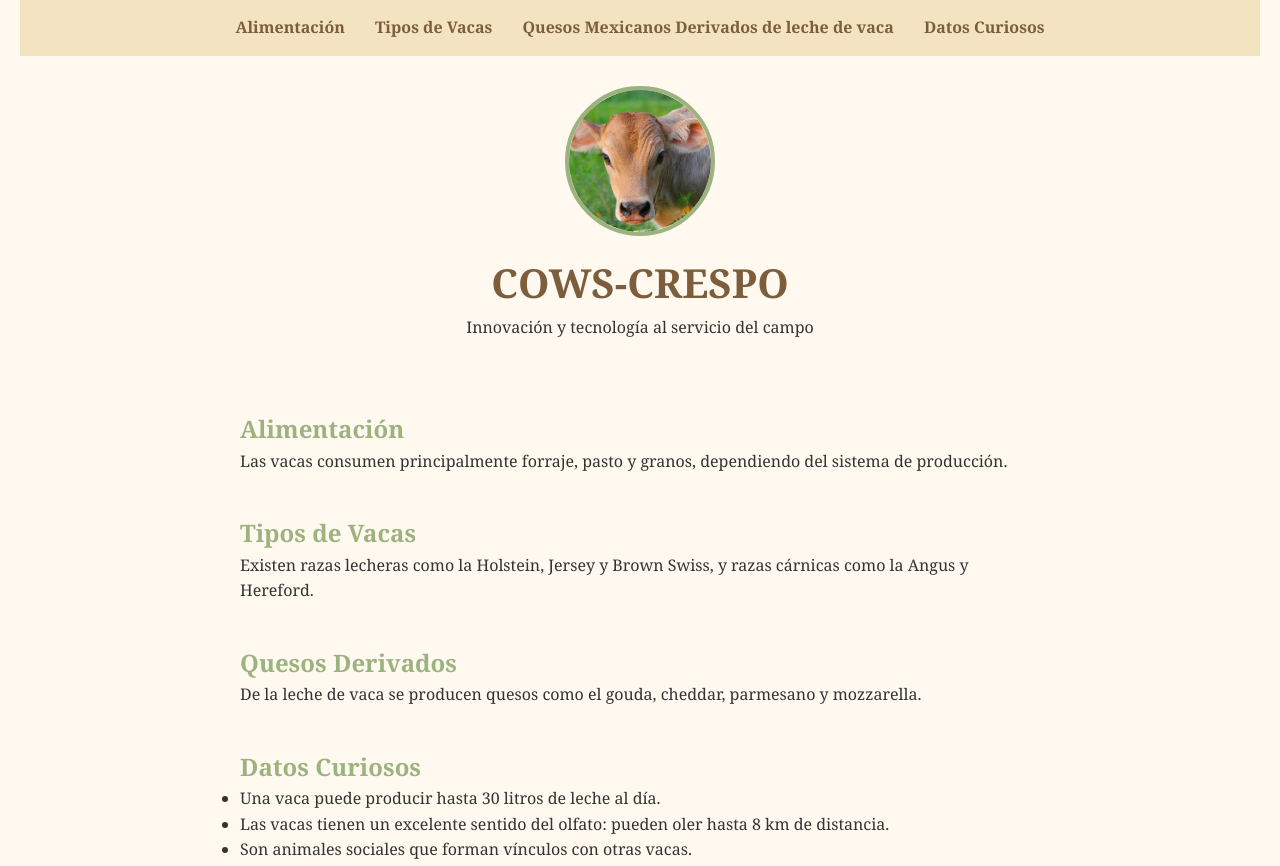
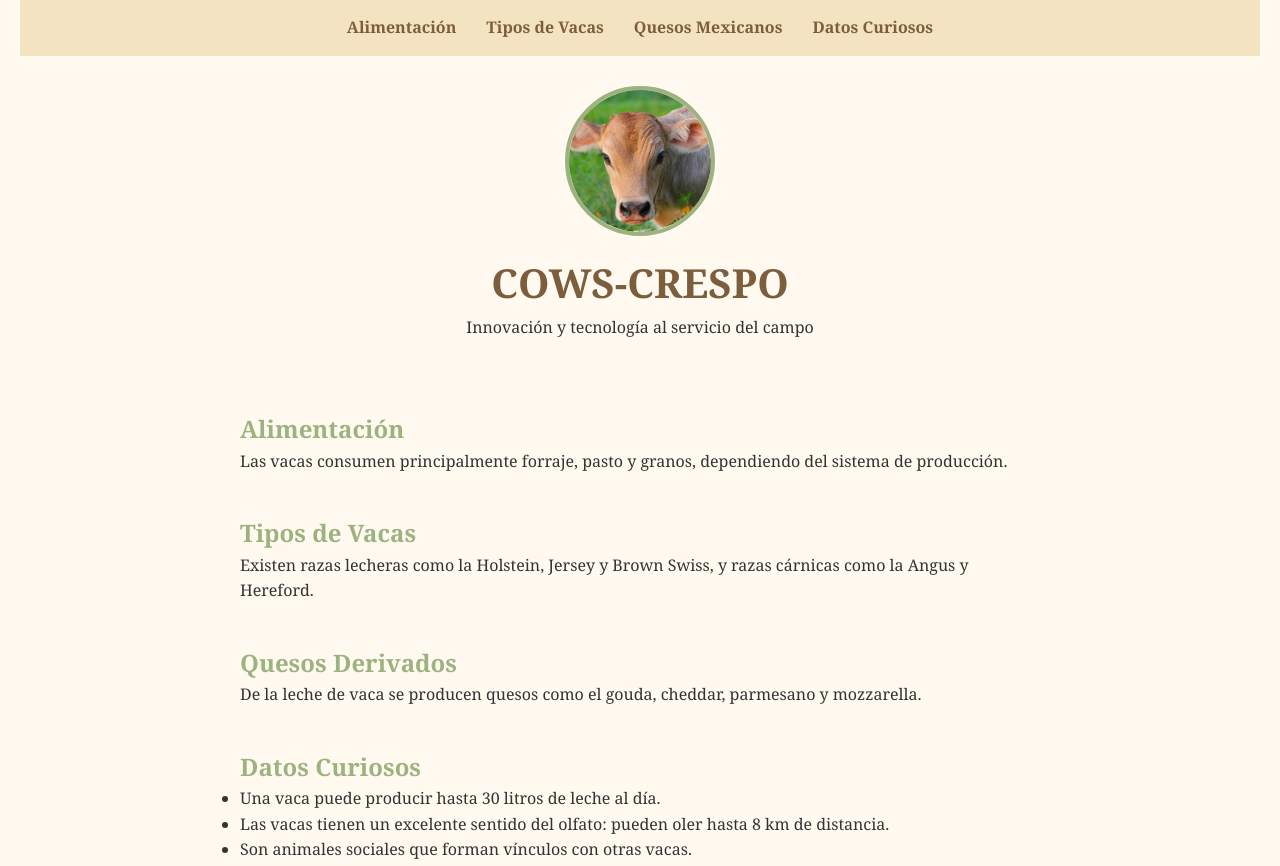
Before and after one commit to 3lias-4valos/CRESPO, a plain HTML site: page index.html in a window 1280 px wide. Shown: the top 866 px of the page. Drawn offline with Linux system fonts and the light colour scheme.

Commit message:
Update index.html

```diff
--- a/index.html
+++ b/index.html
@@ -11,7 +11,7 @@
         <ul>
             <li><a href="https://www.huffingtonpost.es/sociedad/ni-dos-todos-vacas-estomagos-hpe1.html" target="_blank">Alimentación</a></li>
             <li><a href="https://www.ganaderia.com/razas" target="_blank">Tipos de Vacas</a></li>
-            <li><a href="https://www.lactography.com/vaca"_blank">Quesos Mexicanos Derivados de leche de vaca</a></li>
+            <li><a href="https://www.lactography.com/vaca"_blank">Quesos Mexicanos</a></li>
             <li><a href="https://www.worldanimalprotection.es/noticias-y-blogs/blogs/datos-curiosos-vacas-toros-granja-bienestar-animal/" target="_blank">Datos Curiosos</a></li>
         </ul>
     </nav>
```
